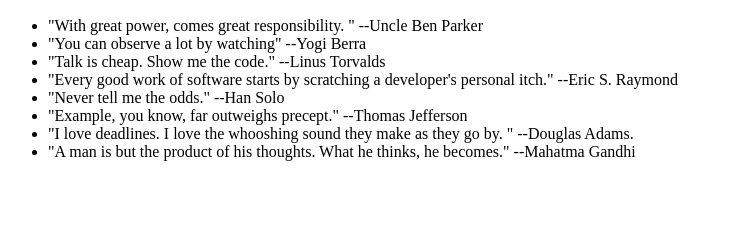
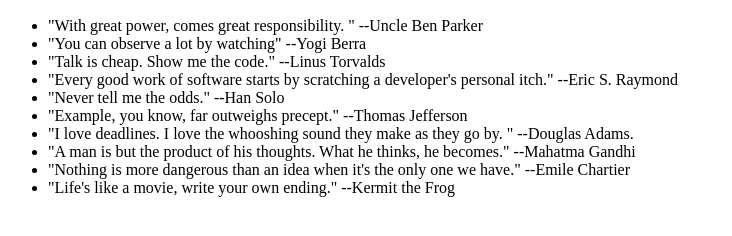
Before and after one commit to i340899/0main_openSAP_repo, a plain HTML site: page index.html in a window 1280 px wide. Shown: the part 110-346 px from the top of the page, without its empty margins (0-732 px from the left). Drawn offline with Linux system fonts and the light colour scheme.

Commit message:
added kermit and chartier quotes

```diff
--- a/index.html
+++ b/index.html
@@ -17,6 +17,8 @@
 			<li>"Example, you know, far outweighs precept." --Thomas Jefferson</li>
 			<li>"I love deadlines. I love the whooshing sound they make as they go by. " --Douglas Adams.</li>
 			<li>"A man is but the product of his thoughts. What he thinks, he becomes." --Mahatma Gandhi</li>
+			<li>"Nothing is more dangerous than an idea when it's the only one we have." --Emile Chartier</li>
+			<li>"Life's like a movie, write your own ending." --Kermit the Frog</li>
 		</ul>
 	</body>
 </html>
--- a/styles.css
+++ b/styles.css
@@ -1,6 +1,5 @@
 h1 {
 	color : blue;
-	text-align:left;
 }
 h2{
 	color : red;
```
